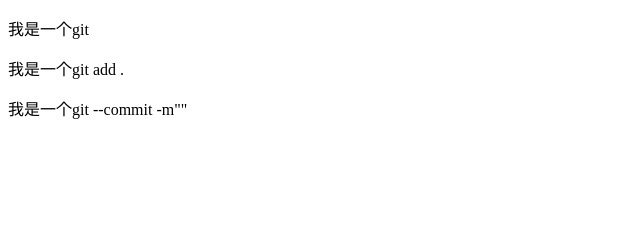
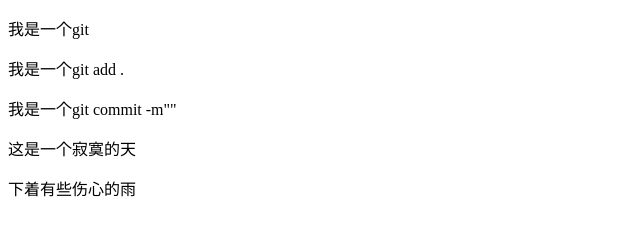
Before and after one commit to LZX0115/git-, a plain HTML site: page index.html in a window 1280 px wide. Shown: the whole page, without its empty margins (0-640 px from the left). Drawn offline with Linux system fonts and the light colour scheme.

Commit message:
完成功能1

```diff
--- /dev/null
+++ b/css/index.css
@@ -0,0 +1,3 @@
+body {
+    background-color: pink;
+}
--- a/index.html
+++ b/index.html
@@ -8,6 +8,8 @@
 <body>
     <p>我是一个git</p>
     <p>我是一个git add .</p>
-    <p>我是一个git --commit -m"" </p>
+    <p>我是一个git commit -m"" </p>
+    <p>这是一个寂寞的天</p>
+    <p>下着有些伤心的雨</p>
 </body>
 </html>
```
